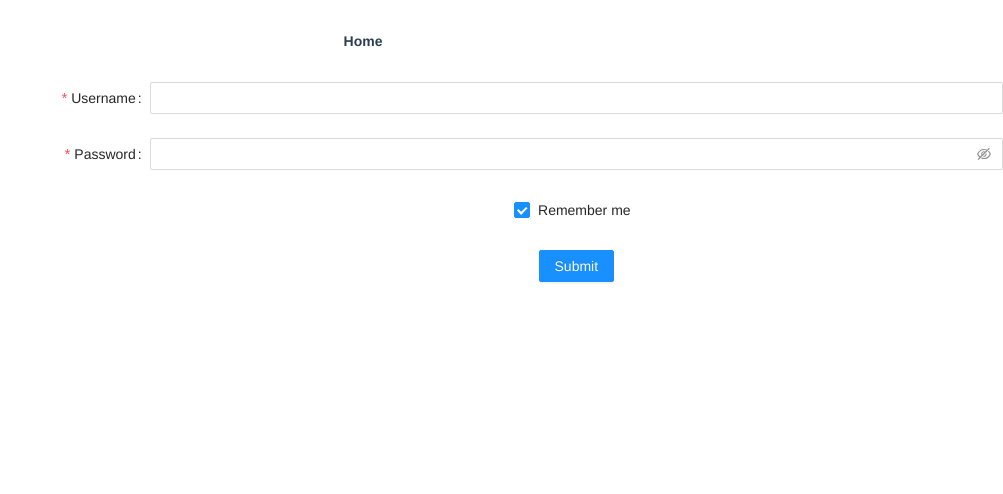
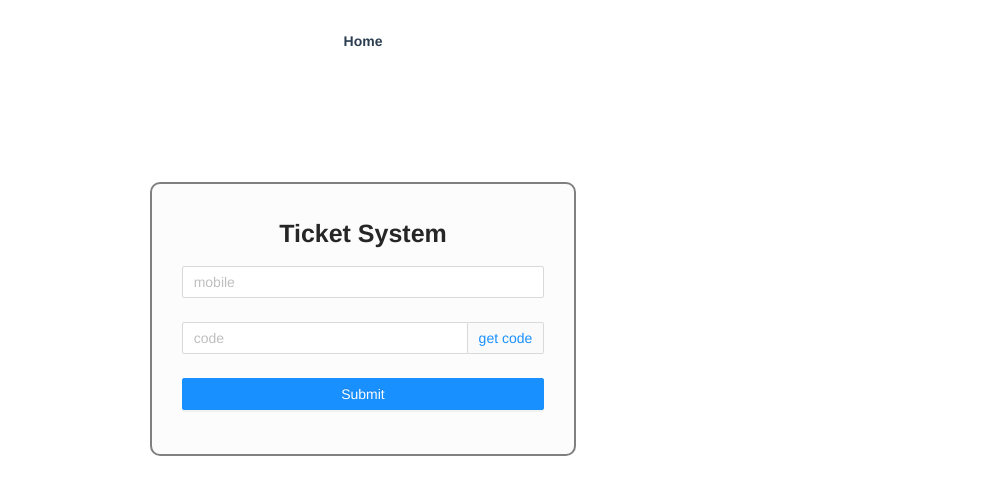
Before and after one commit to monpro/TicketEase, a Vue app in the folder web/: page /login in a window 1280 px wide. Shown: the top 494 px of the page, without its empty margins (277-1280 px from the left). Built offline with nearby package versions, Linux system fonts and the light colour scheme.

Commit message:
add styling to LoginView component

```diff
--- a/web/src/views/LoginView.vue
+++ b/web/src/views/LoginView.vue
@@ -1,37 +1,41 @@
 <template>
+  <a-row class="login">
+    <a-col :span="8" :offset="8" class="login-main">
+      <h1 style="text-align: center">Ticket System</h1>
       <a-form
         :model="formState"
         name="basic"
-    :label-col="{ span: 8 }"
-    :wrapper-col="{ span: 16 }"
         autocomplete="off"
         @finish="onFinish"
         @finishFailed="onFinishFailed"
       >
         <a-form-item
-      label="Username"
-      name="username"
-      :rules="[{ required: true, message: 'Please input your username!' }]"
+          label=""
+          name="mobile"
+          :rules="[{ required: true, message: 'Please input your mobile!' }]"
         >
-      <a-input v-model:value="formState.username" />
+          <a-input v-model:value="formState.mobile" placeholder="mobile" />
+        </a-form-item>
+        <a-form-item
+          label=""
+          name="code"
+          :rules="[
+            { required: true, message: 'Please input verification code!' },
+          ]"
+        >
+          <a-input v-model:value="formState.code" placeholder="code">
+            <template #addonAfter>
+              <a type="primary">get code</a>
+            </template>
+          </a-input>
         </a-form-item>
 
-    <a-form-item
-      label="Password"
-      name="password"
-      :rules="[{ required: true, message: 'Please input your password!' }]"
-    >
-      <a-input-password v-model:value="formState.password" />
-    </a-form-item>
-
-    <a-form-item name="remember" :wrapper-col="{ offset: 8, span: 16 }">
-      <a-checkbox v-model:checked="formState.remember">Remember me</a-checkbox>
-    </a-form-item>
-
-    <a-form-item :wrapper-col="{ offset: 8, span: 16 }">
-      <a-button type="primary" html-type="submit">Submit</a-button>
+        <a-form-item>
+          <a-button type="primary" block html-type="submit">Submit</a-button>
         </a-form-item>
       </a-form>
+    </a-col>
+  </a-row>
 </template>
 
 <script>
@@ -39,9 +43,8 @@ import { defineComponent, reactive } from "vue";
 export default defineComponent({
   setup() {
     const formState = reactive({
-      username: "",
-      password: "",
-      remember: true,
+      mobile: "",
+      code: "",
     });
     const onFinish = (values) => {
       console.log("Success:", values);
@@ -58,4 +61,16 @@ export default defineComponent({
 });
 </script>
 
-<style></style>
+<style>
+.login-main h1 {
+  font-size: 25px;
+  font-weight: bold;
+}
+.login-main {
+  margin-top: 100px;
+  padding: 30px 30px 20px;
+  border: 2px solid grey;
+  border-radius: 10px;
+  background-color: #fcfcfc;
+}
+</style>
```
Lines whose indentation alone changed are shown as unchanged.
